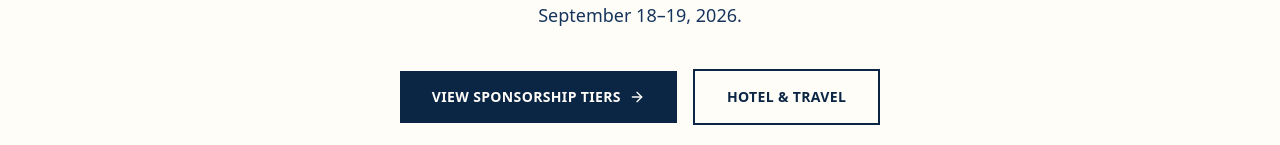
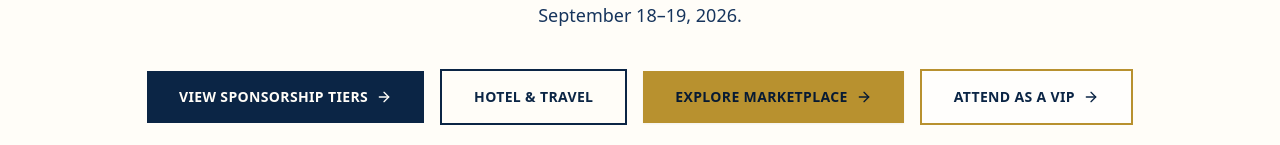
Before and after one commit to christopher776/world-wellness-weekend-sc, a Next.js app: page / in a window 1280 px wide. Shown: the part 655-800 px from the top of the page. Built offline with nearby package versions, Linux system fonts and the light colour scheme.

Commit message:
Add marketplace and VIP calls to action to homepage hero

```diff
--- a/app/page.tsx
+++ b/app/page.tsx
@@ -53,18 +53,30 @@ export default function HomePage() {
             September 18&ndash;19, 2026.
           </p>
 
-          <div className="mt-10 flex flex-col items-center justify-center gap-4 sm:flex-row">
+          <div className="mt-10 flex flex-wrap items-center justify-center gap-4">
             <Link
               href="/sponsorship"
-              className="inline-flex items-center gap-2 rounded-md bg-navy-800 px-8 py-4 text-sm font-semibold uppercase tracking-wide text-cream-100 hover:bg-navy-600 transition-colors"
+              className="inline-flex items-center gap-2 rounded-md bg-navy-800 px-8 py-4 text-sm font-semibold uppercase tracking-wide text-cream-100 transition-colors hover:bg-navy-600"
             >
               View Sponsorship Tiers <ArrowRight className="h-4 w-4" />
             </Link>
             <Link
               href="/hotel-travel"
-              className="inline-flex items-center gap-2 rounded-md border-2 border-navy-800 px-8 py-4 text-sm font-semibold uppercase tracking-wide text-navy-800 hover:bg-navy-50 transition-colors"
+              className="inline-flex items-center gap-2 rounded-md border-2 border-navy-800 px-8 py-4 text-sm font-semibold uppercase tracking-wide text-navy-800 transition-colors hover:bg-navy-50"
             >
               Hotel &amp; Travel
+            </Link>
+            <Link
+              href="/marketplace"
+              className="inline-flex items-center gap-2 rounded-md bg-gold-600 px-8 py-4 text-sm font-semibold uppercase tracking-wide text-navy-900 shadow-sm transition-colors hover:bg-gold-700"
+            >
+              Explore Marketplace <ArrowRight className="h-4 w-4" />
+            </Link>
+            <Link
+              href="/vip-tickets"
+              className="inline-flex items-center gap-2 rounded-md border-2 border-gold-600 bg-white/60 px-8 py-4 text-sm font-semibold uppercase tracking-wide text-navy-800 transition-colors hover:bg-gold-50"
+            >
+              Attend as a VIP <ArrowRight className="h-4 w-4" />
             </Link>
           </div>
 
```
